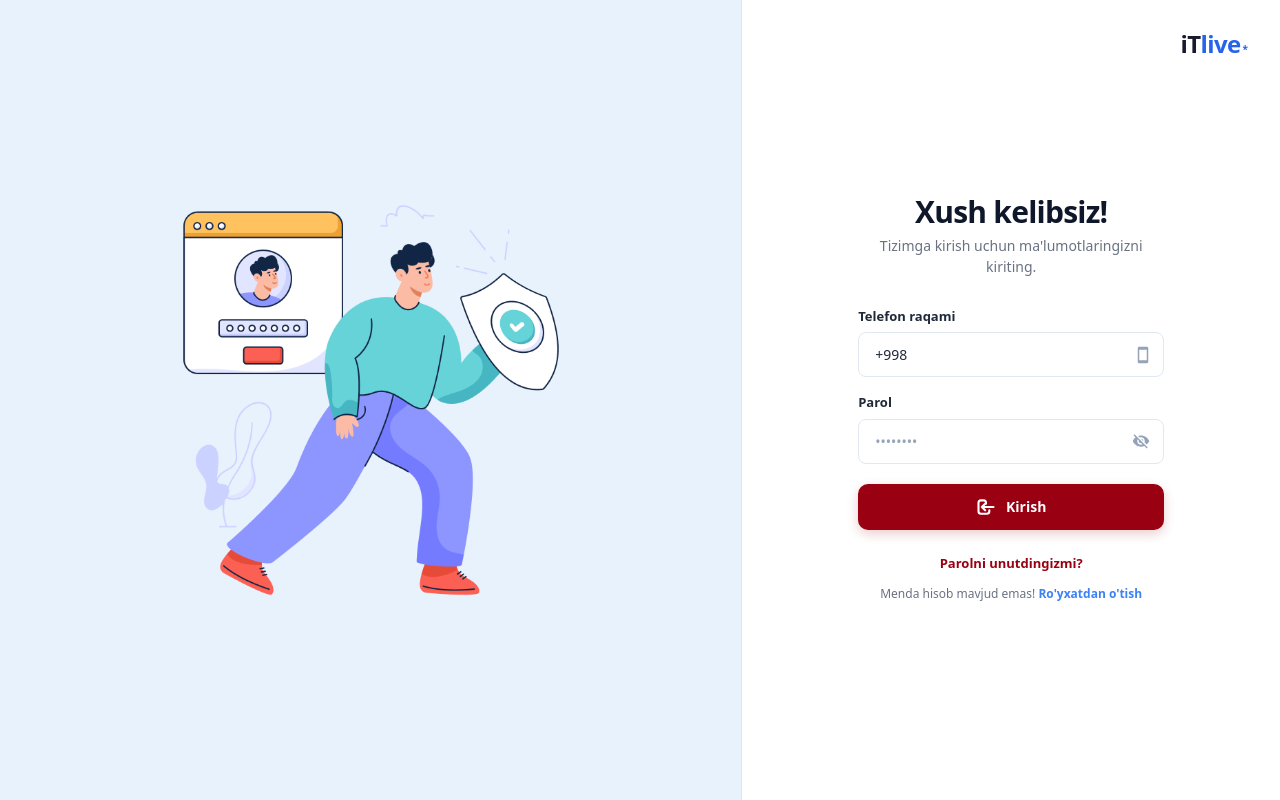
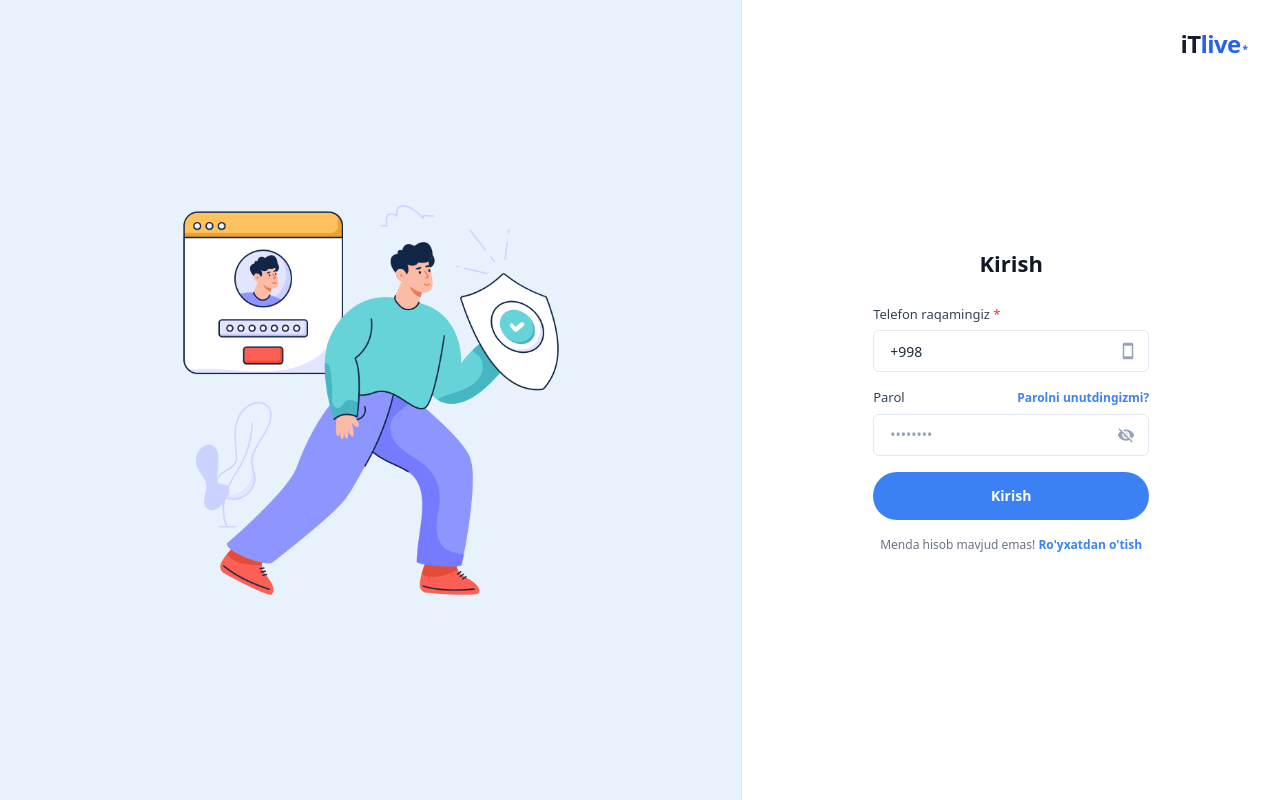
Before and after one commit to omaryazliyev/lms_frontend, a Next.js app: page /login in a window 1280 px wide. Built offline with nearby package versions, Linux system fonts and the light colour scheme.

Commit message:
design(login): revert login page design, colors, and layout back to the original blue design

```diff
--- a/src/app/login/page.tsx
+++ b/src/app/login/page.tsx
@@ -145,28 +145,23 @@ export default function Login() {
         </div>
 
         {/* Form Container */}
-        <div className="w-full max-w-[370px] mx-auto px-8">
-          {/* Title Section */}
-          <div className="text-center" style={{ marginBottom: 30 }}>
-            <h1 className="text-[30px] font-extrabold text-[#0f172a] tracking-tight leading-none mb-2">
-              Xush kelibsiz!
-            </h1>
-            <p className="text-[14px] text-gray-500 font-medium">
-              Tizimga kirish uchun ma'lumotlaringizni kiriting.
-            </p>
-          </div>
+        <div className="w-full max-w-[340px] mx-auto px-8">
+          {/* Title */}
+          <h1 className="text-[22px] font-bold text-gray-900 text-center" style={{ marginBottom: 25 }}>
+            Kirish
+          </h1>
 
           <form onSubmit={handleSubmit} className="flex flex-col gap-4">
             {/* Phone */}
             <div>
-              <label className="block text-[13px] font-bold text-gray-800 mb-1.5">
-                Telefon raqami
+              <label className="block text-[13px] font-medium text-gray-700 mb-1.5">
+                Telefon raqamingiz <span className="text-red-500">*</span>
               </label>
               <div className="relative flex items-center">
                 <input
                   type="text"
                   placeholder="+998"
-                  className="w-full h-[45px] px-4 pr-10 text-[14px] border border-[#e2e8f0] rounded-[8px] focus:outline-none focus:border-[#3b82f6] focus:ring-1 focus:ring-[#3b82f6] transition-all bg-white placeholder-[#94a3b8] text-gray-800"
+                  className="w-full h-[42px] px-4 pr-10 text-[14px] border border-[#e2e8f0] rounded-[6px] focus:outline-none focus:border-[#3b82f6] focus:ring-1 focus:ring-[#3b82f6] transition-all bg-white placeholder-[#94a3b8] text-gray-800"
                   value={phone}
                   onChange={handlePhoneChange}
                   onKeyDown={handlePhoneKeyDown}
@@ -179,14 +174,22 @@ export default function Login() {
 
             {/* Password */}
             <div>
-              <label className="block text-[13px] font-bold text-gray-800 mb-1.5">
-                Parol
-              </label>
+              <div className="flex justify-between items-center mb-1.5">
+                <label className="block text-[13px] font-medium text-gray-700">
+                  Parol
+                </label>
+                <Link
+                  href="/forgot-password"
+                  className="text-[12px] text-[#3b82f6] font-semibold hover:underline"
+                >
+                  Parolni unutdingizmi?
+                </Link>
+              </div>
               <div className="relative flex items-center">
                 <input
                   type={showPassword ? "text" : "password"}
                   placeholder="••••••••"
-                  className="w-full h-[45px] px-4 pr-10 text-[14px] border border-[#e2e8f0] rounded-[8px] focus:outline-none focus:border-[#3b82f6] focus:ring-1 focus:ring-[#3b82f6] transition-all bg-white placeholder-[#94a3b8] text-gray-800"
+                  className="w-full h-[42px] px-4 pr-10 text-[14px] border border-[#e2e8f0] rounded-[6px] focus:outline-none focus:border-[#3b82f6] focus:ring-1 focus:ring-[#3b82f6] transition-all bg-white placeholder-[#94a3b8] text-gray-800"
                   value={password}
                   onChange={(e) => setPassword(e.target.value)}
                 />
@@ -204,6 +207,7 @@ export default function Login() {
               </div>
             </div>
 
+            {/* Payment Warning */}
             {paymentWarning && (
               <div
                 className="bg-[#fff1f2] border border-[#fecaca] rounded-[8px] p-4 text-[13px] text-[#990011] leading-relaxed text-left"
@@ -226,41 +230,29 @@ export default function Login() {
               type="submit"
               disabled={loading}
               style={{
-                height: "46px",
-                borderRadius: "10px",
-                backgroundColor: "#990011", // Gilos rang
-                boxShadow: "0 4px 12px rgba(153, 0, 17, 0.2)"
+                height: "48px",
+                borderRadius: "50px",
+                backgroundColor: "rgba(59,129,244,1)",
               }}
-              className="w-full hover:opacity-95 active:scale-[0.98] transition-all text-white font-bold text-[14px] flex items-center justify-center gap-2.5 disabled:opacity-60 disabled:cursor-not-allowed cursor-pointer mt-1"
+              className="w-full hover:opacity-90 active:scale-[0.98] transition-all text-white font-semibold text-[14px] flex items-center justify-center gap-2 disabled:opacity-60 disabled:cursor-not-allowed cursor-pointer"
             >
               {loading ? (
                 <CircularProgress size={18} color="inherit" />
               ) : (
-                <>
-                  {/* Login Sign Icon */}
-                  <svg className="w-5 h-5" fill="none" stroke="currentColor" strokeWidth="2.5" viewBox="0 0 24 24">
-                    <path strokeLinecap="round" strokeLinejoin="round" d="M11 16l-4-4m0 0l4-4m-4 4h14m-5 4v1a3 3 0 01-3 3H6a3 3 0 01-3-3V7a3 3 0 013-3h3a3 3 0 013 3v1" />
-                  </svg>
-                  Kirish
-                </>
+                "Kirish"
               )}
             </button>
 
-            {/* Bottom Links */}
-            <div className="flex flex-col items-center gap-3 mt-2">
+            {/* Bottom link */}
+            <p className="text-center text-[12px] text-gray-500">
+              Menda hisob mavjud emas!{" "}
               <Link
-                href="/forgot-password"
-                className="text-[13px] text-[#990011] font-bold hover:underline"
+                href="/register"
+                className="text-[#3b82f6] font-semibold hover:underline"
               >
-                Parolni unutdingizmi?
+                Ro'yxatdan o'tish
               </Link>
-              <p className="text-[12px] text-gray-500">
-                Menda hisob mavjud emas!{" "}
-                <Link href="/register" className="text-[#3b82f6] font-semibold hover:underline">
-                  Ro'yxatdan o'tish
-                </Link>
-              </p>
-            </div>
+            </p>
           </form>
         </div>
       </div>
```
